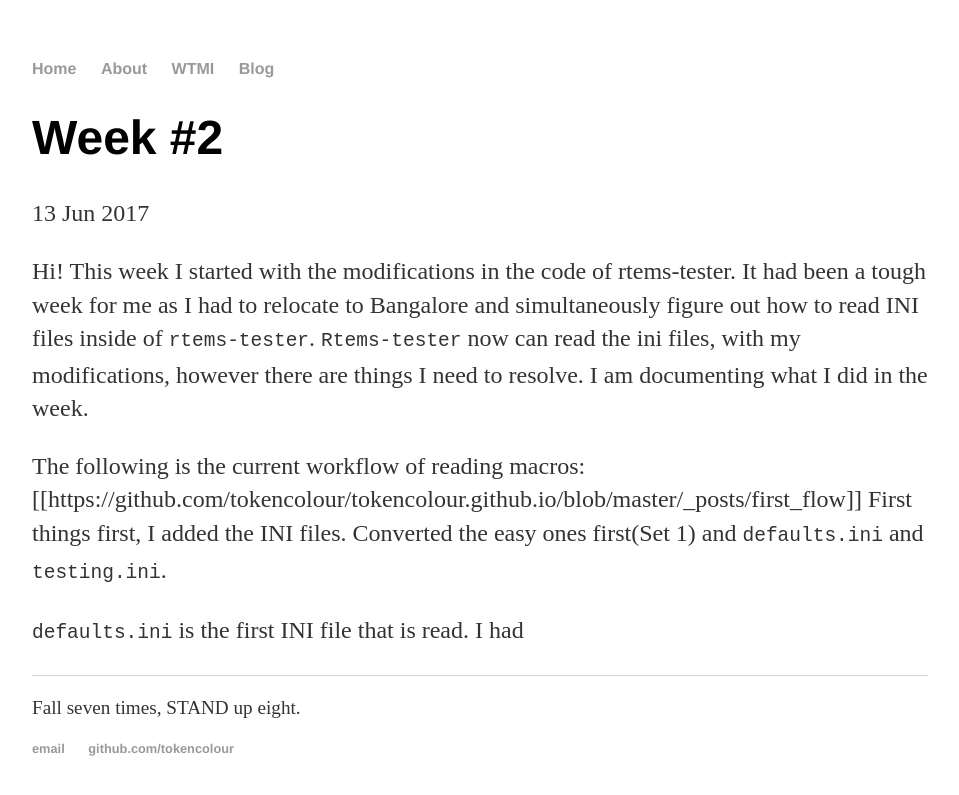
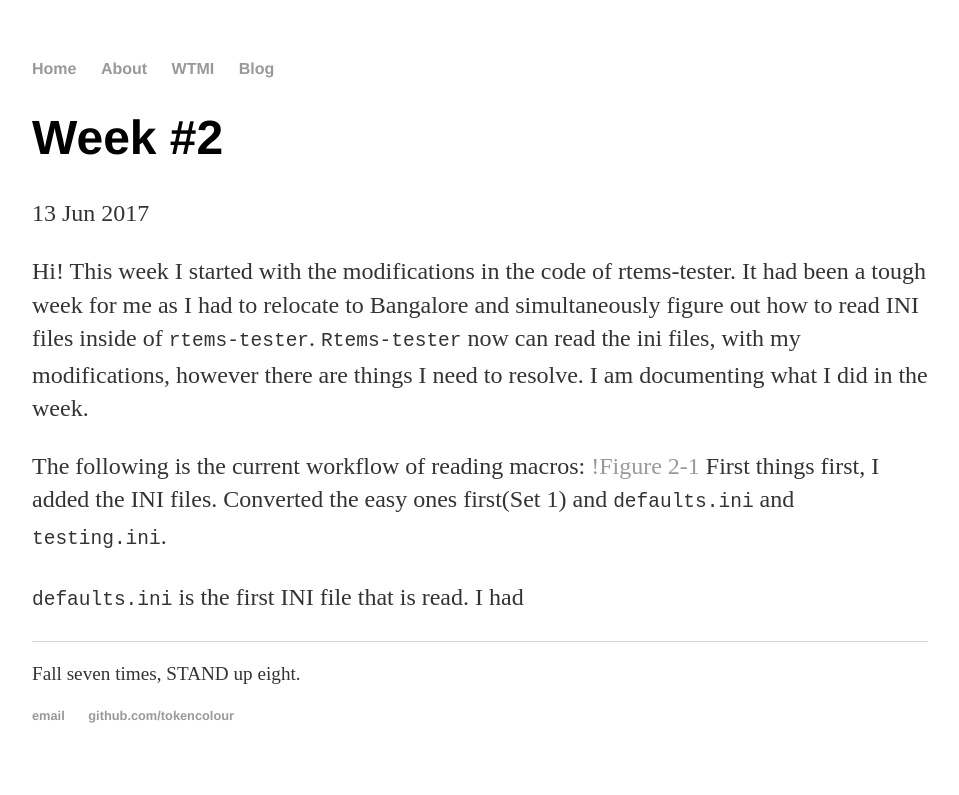
Before and after one commit to tokencolour/tokencolour.github.io, a Jekyll site: the page built from _posts/2017-06-13-Week#2.md, in a window 1280 px wide. Shown: the top 795 px of the page, without its empty margins (160-1119 px from the left). Built offline with Jekyll 4.4.1, drawn with Linux system fonts in a browser that asks for light colours.

Commit message:
Fixing image

```diff
--- a/_posts/2017-06-13-Week#2.md
+++ b/_posts/2017-06-13-Week#2.md
@@ -12,7 +12,7 @@
 I am documenting what I did in the week.
 
 The following is the current workflow of reading macros:
-[[https://github.com/tokencolour/tokencolour.github.io/blob/master/_posts/first_flow]]
+[!Figure 2-1](https://github.com/tokencolour/tokencolour.github.io/blob/master/_posts/first_flow "Figure 2-1")
 First things first, I added the INI files. Converted the easy ones first(Set 1)
 and ``defaults.ini`` and ``testing.ini``.
 
```
